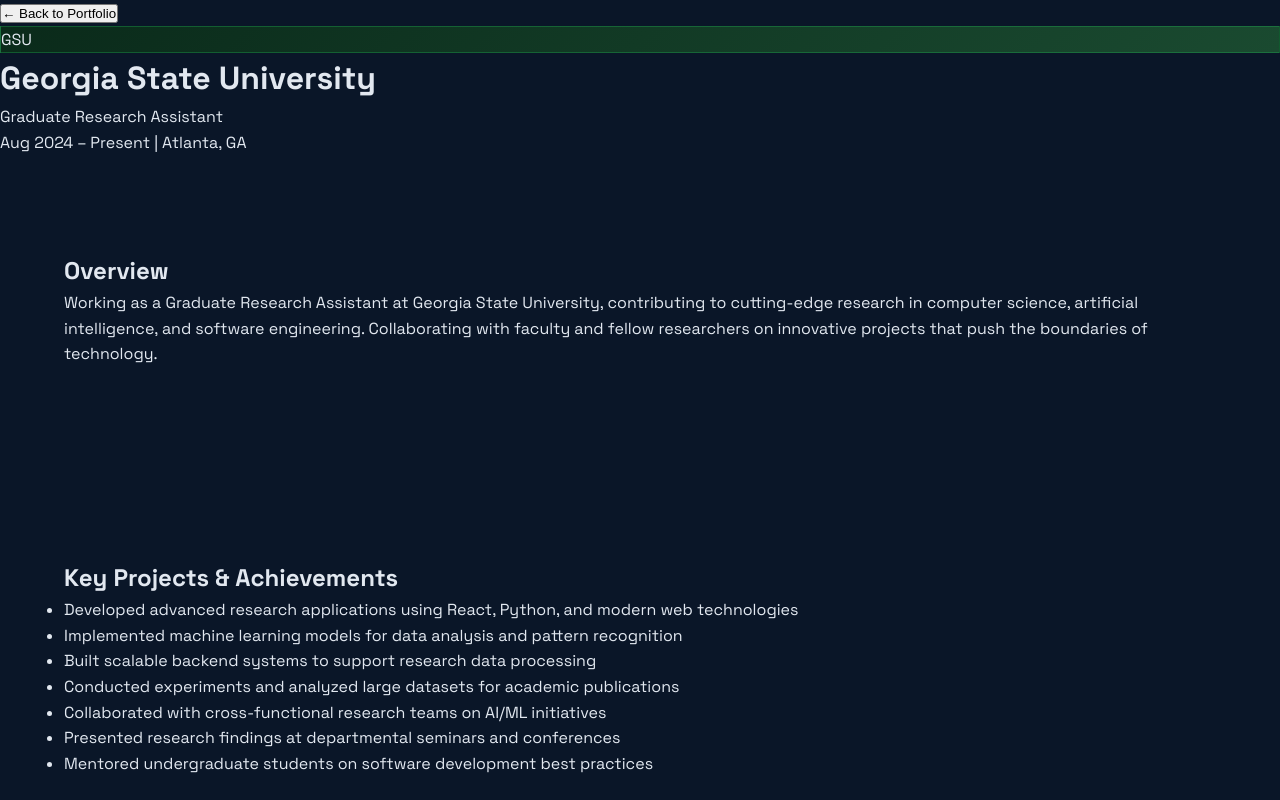
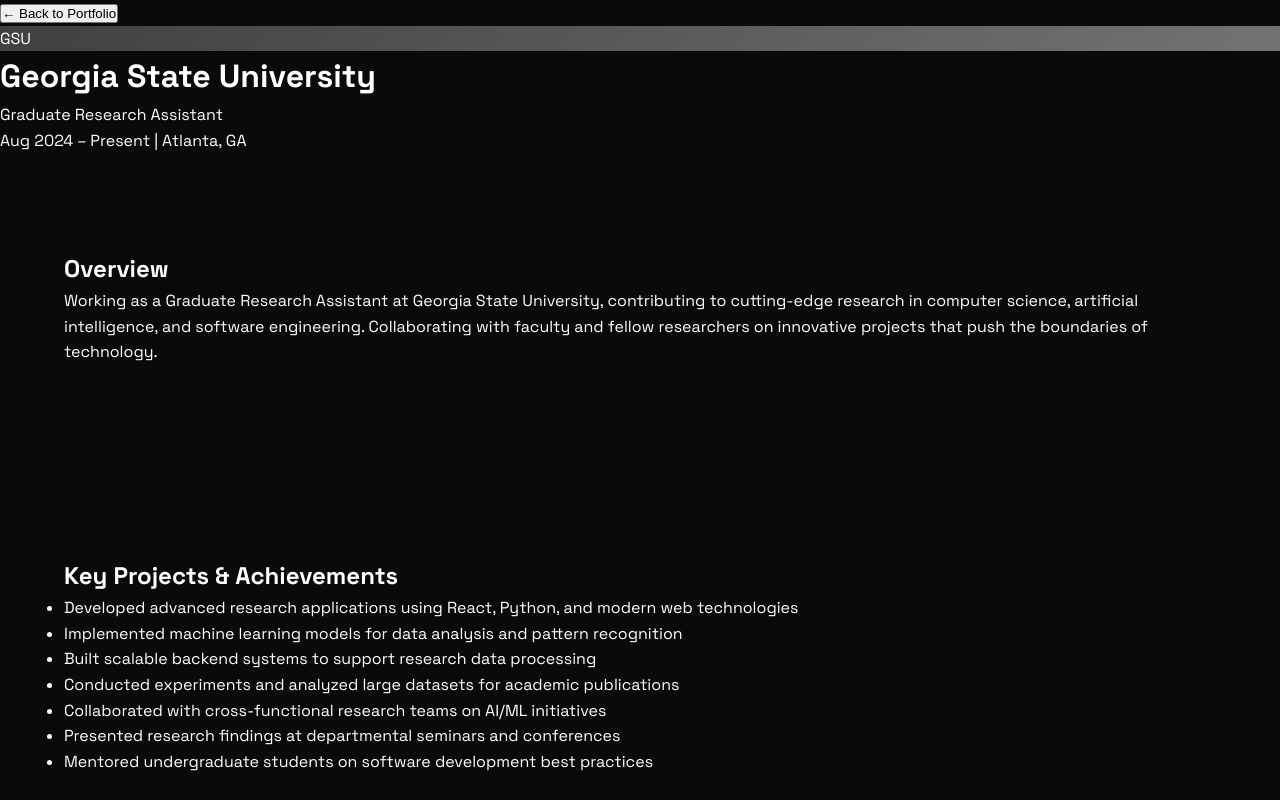
Before and after one commit to Aasrith-Mandava/Aasrith-Mandava-Portfolio, a React (Vite) app in the folder react-portfolio/: page /experience/gsu in a window 1280 px wide. Shown: the top 800 px of the page. Built offline with nearby package versions, Linux system fonts and the light colour scheme.

Commit message:
fix: revert unintended color theme changes

```diff
--- a/react-portfolio/src/styles/App.css
+++ b/react-portfolio/src/styles/App.css
@@ -7,46 +7,46 @@
 }
 
 :root {
-  /* LangChain Dark Navy Theme */
-  --bg-primary: #0a1628;
-  --bg-secondary: #0d1f38;
-  --bg-card: rgba(11, 25, 47, 0.9);
-  --bg-elevated: #112240;
+  /* Monochrome Onyx Theme - Light (Now Dark/Black based) */
+  --bg-primary: #0a0a0a;
+  --bg-secondary: #171717;
+  --bg-card: rgba(23, 23, 23, 0.9);
+  --bg-elevated: #262626;
 
   /* Text Colors */
-  --text-primary: #e2e8f0;
-  --text-secondary: #8fafc4;
-  --text-tertiary: #4a6885;
-
-  /* Accents - LangChain Palette */
-  --accent-cyan: #4dd9c0;
-  /* Teal / Primary */
-  --accent-purple: #8b5cf6;
-  /* Purple / Foundation */
-  --accent-magenta: #22c55e;
-  /* Green / Project */
-  --accent-blue: #3b82f6;
-  /* Blue */
-
-  /* Gradients */
-  --gradient-primary: linear-gradient(135deg, #4dd9c0 0%, #3b82f6 100%);
-  --gradient-secondary: linear-gradient(135deg, #8b5cf6 0%, #4dd9c0 100%);
-  --gradient-glow: radial-gradient(circle at 50% 50%, rgba(77, 217, 192, 0.12), transparent);
-
-  /* Glass Effect - Dark Navy Glass */
-  --glass-bg: rgba(10, 22, 40, 0.8);
-  --glass-border: rgba(77, 217, 192, 0.15);
-
-  /* Shadows - Teal Glows */
+  --text-primary: #ffffff;
+  --text-secondary: #a3a3a3;
+  --text-tertiary: #525252;
+
+  /* Accents - Monochrome Gradients */
+  --accent-cyan: #ffffff;
+  /* Pure White */
+  --accent-purple: #d4d4d4;
+  /* Light Silver */
+  --accent-magenta: #a3a3a3;
+  /* Silver */
+  --accent-blue: #737373;
+  /* Grey */
+
+  /* Gradients - White & Silver */
+  --gradient-primary: linear-gradient(135deg, #ffffff 0%, #a3a3a3 100%);
+  --gradient-secondary: linear-gradient(135deg, #e5e5e5 0%, #737373 100%);
+  --gradient-glow: radial-gradient(circle at 50% 50%, rgba(255, 255, 255, 0.1), transparent);
+
+  /* Glass Effect - Smoked Glass */
+  --glass-bg: rgba(23, 23, 23, 0.8);
+  --glass-border: rgba(255, 255, 255, 0.1);
+
+  /* Shadows - White Glows */
   --shadow-sm: 0 2px 4px rgba(0, 0, 0, 0.5);
   --shadow-md: 0 8px 16px -4px rgba(0, 0, 0, 0.5);
   --shadow-lg: 0 20px 25px -5px rgba(0, 0, 0, 0.5);
-  --shadow-glow-cyan: 0 0 30px rgba(77, 217, 192, 0.2);
-  --shadow-glow-magenta: 0 0 30px rgba(139, 92, 246, 0.15);
+  --shadow-glow-cyan: 0 0 30px rgba(255, 255, 255, 0.15);
+  --shadow-glow-magenta: 0 0 30px rgba(255, 255, 255, 0.1);
 
   /* Borders */
-  --border: #1a3347;
-  --border-light: #1e3e57;
+  --border: #262626;
+  --border-light: #404040;
 }
 
 html {
@@ -211,7 +211,7 @@
   right: -10%;
   width: 800px;
   height: 800px;
-  background: radial-gradient(circle, rgba(77, 217, 192, 0.07) 0%, rgba(59, 130, 246, 0.08) 35%, transparent 70%);
+  background: radial-gradient(circle, rgba(255, 255, 255, 0.03) 0%, rgba(148, 163, 184, 0.05) 35%, transparent 70%);
   filter: blur(80px);
   z-index: 0;
   pointer-events: none;
@@ -224,7 +224,7 @@
   left: -10%;
   width: 600px;
   height: 600px;
-  background: radial-gradient(circle, rgba(139, 92, 246, 0.07) 0%, rgba(77, 217, 192, 0.05) 35%, transparent 70%);
+  background: radial-gradient(circle, rgba(255, 255, 255, 0.03) 0%, rgba(255, 255, 255, 0.02) 35%, transparent 70%);
   filter: blur(80px);
   z-index: 0;
   pointer-events: none;
@@ -745,18 +745,15 @@
 }
 
 .logo-isro {
-  background: linear-gradient(135deg, #0a1f3a 0%, #1a3a5c 100%);
-  border: 1px solid rgba(77, 217, 192, 0.3);
+  background: linear-gradient(135deg, #171717 0%, #404040 100%);
 }
 
 .logo-vensai {
-  background: linear-gradient(135deg, #12103a 0%, #2a1f5c 100%);
-  border: 1px solid rgba(139, 92, 246, 0.3);
+  background: linear-gradient(135deg, #262626 0%, #525252 100%);
 }
 
 .logo-gsu {
-  background: linear-gradient(135deg, #0a2a1a 0%, #1a4a30 100%);
-  border: 1px solid rgba(34, 197, 94, 0.3);
+  background: linear-gradient(135deg, #404040 0%, #737373 100%);
 }
 
 .experience-info {
@@ -1687,43 +1684,48 @@
   }
 }
 
-/* Light Mode Theme - LangChain Lighter Variant */
+/* Dark Mode Theme - Obsidian Reverse */
 [data-theme='dark'] {
-  --bg-primary: #061020;
-  --bg-secondary: #081528;
-  --bg-card: rgba(6, 16, 32, 0.95);
-  --bg-elevated: #0d1e35;
+  /* Obsidian Theme (Reversed for variation) */
+  --bg-primary: #ffffff;
+  --bg-secondary: #f5f5f5;
+  --bg-card: rgba(255, 255, 255, 0.9);
+  --bg-elevated: #ffffff;
 
   /* Text Colors */
-  --text-primary: #f0f8ff;
-  --text-secondary: #7aa8c4;
-  --text-tertiary: #3d5a75;
-
-  /* Accents */
-  --accent-cyan: #5ee8ce;
-  --accent-purple: #a78bfa;
-  --accent-magenta: #34d399;
-  --accent-blue: #60a5fa;
+  --text-primary: #000000;
+  --text-secondary: #404040;
+  --text-tertiary: #737373;
+
+  /* Accents - Black/Charcoal */
+  --accent-cyan: #171717;
+  /* Black */
+  --accent-purple: #525252;
+  /* Dark Grey */
+  --accent-magenta: #737373;
+  /* Grey */
+  --accent-blue: #262626;
+  /* Charcoal */
 
   /* Gradients */
-  --gradient-primary: linear-gradient(135deg, #5ee8ce 0%, #60a5fa 100%);
-  --gradient-secondary: linear-gradient(135deg, #a78bfa 0%, #5ee8ce 100%);
-  --gradient-glow: radial-gradient(circle at 50% 50%, rgba(94, 232, 206, 0.15), transparent);
+  --gradient-primary: linear-gradient(135deg, #171717 0%, #525252 100%);
+  --gradient-secondary: linear-gradient(135deg, #262626 0%, #737373 100%);
+  --gradient-glow: radial-gradient(circle at 50% 50%, rgba(0, 0, 0, 0.1), transparent);
 
   /* Glass Effect */
-  --glass-bg: rgba(6, 16, 32, 0.85);
-  --glass-border: rgba(94, 232, 206, 0.2);
-
-  /* Shadows */
-  --shadow-sm: 0 1px 2px rgba(0, 0, 0, 0.6);
-  --shadow-md: 0 4px 6px -1px rgba(0, 0, 0, 0.6);
-  --shadow-lg: 0 10px 15px -3px rgba(0, 0, 0, 0.6);
-  --shadow-glow-cyan: 0 0 30px rgba(94, 232, 206, 0.25);
-  --shadow-glow-magenta: 0 0 30px rgba(167, 139, 250, 0.2);
+  --glass-bg: rgba(255, 255, 255, 0.8);
+  --glass-border: rgba(0, 0, 0, 0.1);
+
+  /* Shadows - Dark Shadows */
+  --shadow-sm: 0 1px 2px rgba(0, 0, 0, 0.05);
+  --shadow-md: 0 4px 6px -1px rgba(0, 0, 0, 0.05);
+  --shadow-lg: 0 10px 15px -3px rgba(0, 0, 0, 0.05);
+  --shadow-glow-cyan: 0 0 30px rgba(0, 0, 0, 0.1);
+  --shadow-glow-magenta: 0 0 30px rgba(0, 0, 0, 0.05);
 
   /* Borders */
-  --border: #0f2840;
-  --border-light: #122e4a;
+  --border: #e5e5e5;
+  --border-light: #f5f5f5;
 }
 
 /* Slide Animations for Experience */
```
